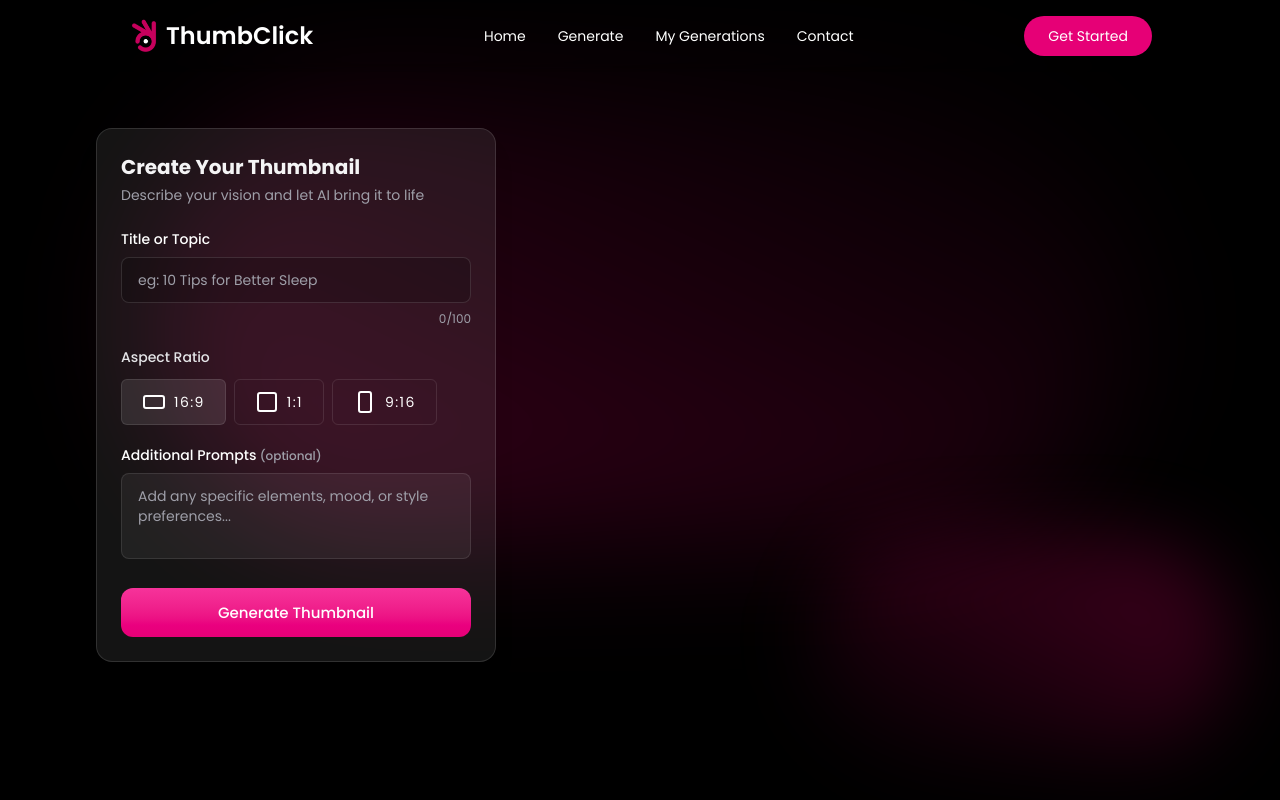
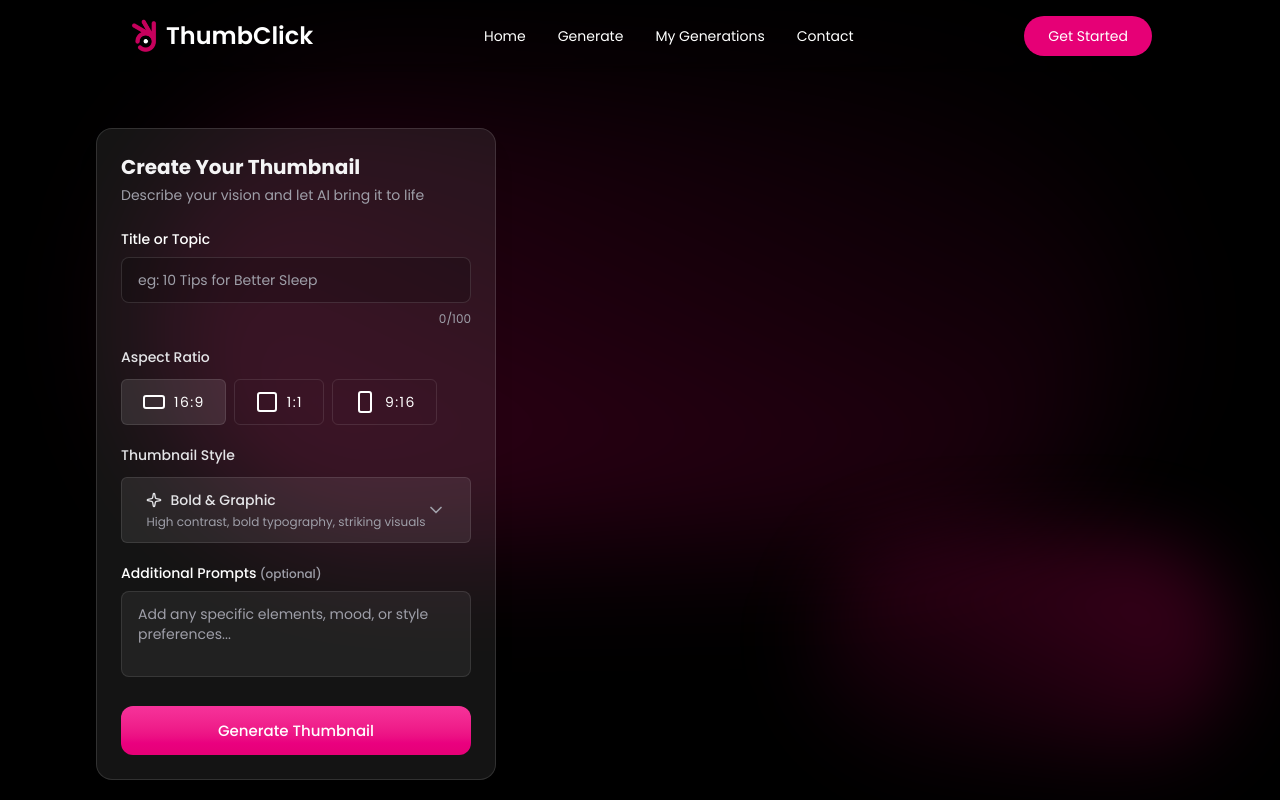
Before and after one commit to VishishtaDilsara/ThumbClick, a React (Vite) app in the folder frontend/: page /generate in a window 1280 px wide. Shown: the top 800 px of the page. Built offline with nearby package versions, Linux system fonts and the light colour scheme.

Commit message:
Style selector created

```diff
--- /dev/null
+++ b/frontend/src/components/StyleSelector.tsx
@@ -0,0 +1,90 @@
+import {
+  ChevronDownIcon,
+  CpuIcon,
+  ImageIcon,
+  PenTool,
+  SparkleIcon,
+  SquareIcon,
+} from "lucide-react";
+import { thumbnailStyles, type ThumbnailStyle } from "../assets/assets";
+
+const StyleSelector = ({
+  value,
+  onChange,
+  isOpen,
+  setIsOpen,
+}: {
+  value: ThumbnailStyle;
+  onChange: (style: ThumbnailStyle) => void;
+  isOpen: boolean;
+  setIsOpen: (open: boolean) => void;
+}) => {
+  const styleDescriptions: Record<ThumbnailStyle, string> = {
+    "Bold & Graphic": "High contrast, bold typography, striking visuals",
+    Minimalist: "Clean, simple, lots of white space",
+    Photorealistic: "Photo-based, natural looking",
+    Illustrated: "Hand-drawn, artistic, creative",
+    "Tech/Futuristic": "Modern, sleek, teach-inspired",
+  };
+
+  const styleIcons: Record<ThumbnailStyle, React.ReactNode> = {
+    "Bold & Graphic": <SparkleIcon className="h-4 w-4" />,
+    Minimalist: <SquareIcon className="h-4 w-4" />,
+    Photorealistic: <ImageIcon className="h-4 w-4" />,
+    Illustrated: <PenTool className="h-4 w-4" />,
+    "Tech/Futuristic": <CpuIcon className="h-4 w-4" />,
+  };
+
+  return (
+    <div className="relative space-y-3 dark">
+      <label className="block text-sm font-medium text-zinc-200">
+        Thumbnail Style{" "}
+      </label>
+      <button
+        type="button"
+        onClick={() => setIsOpen(!isOpen)}
+        className="flex w-full items-center justify-center rounded-md border px-4 py-3 text-left
+      transition bg-white/8 border-white/10 text-zinc-200 hover:bg-white/12"
+      >
+        <div className="space-y-1">
+          <div className="flex items-center gap-2 font-medium">
+            {styleIcons[value]}
+            <span>{value}</span>
+          </div>
+          <p className="text-xs text-zinc-400">{styleDescriptions[value]}</p>
+        </div>
+        <ChevronDownIcon
+          className={[
+            "h-5 w-5 text-zinc-400 transition-transform ",
+            isOpen && "rotate-180",
+          ].join("")}
+        />
+      </button>
+      {isOpen && (
+        <div className="absolute bottom-0 z-50 mt-1 w-full rounded-md border border-white/12 bg-black/20 backdrop-blur-3xl shadow-lg">
+          {thumbnailStyles.map((style) => (
+            <button
+              key={style}
+              type="button"
+              onClick={() => {
+                onChange(style);
+                setIsOpen(false);
+              }}
+              className="flex w-full items-start gap-3 px-4 py-3 text-left transition hover:bg-black/30"
+            >
+              <div className="mt-0.5">{styleIcons[style]}</div>
+              <div>
+                <p className="font-medium">{style}</p>
+                <p className="text-xs text-zinc-400">
+                  {styleDescriptions[style]}
+                </p>
+              </div>
+            </button>
+          ))}
+        </div>
+      )}
+    </div>
+  );
+};
+
+export default StyleSelector;
--- a/frontend/src/pages/Generate.tsx
+++ b/frontend/src/pages/Generate.tsx
@@ -8,6 +8,7 @@
 } from "../assets/assets";
 import SoftBackdrop from "../components/SoftBackdrop";
 import AspectRatioSelector from "../components/AspectRatioSelector";
+import StyleSelector from "../components/StyleSelector";
 
 const Generate = () => {
   const { id } = useParams();
@@ -70,6 +71,12 @@
                     onChange={setAspectRatio}
                   />
                   {/* STYLE SELECTOR*/}
+                  <StyleSelector
+                    value={style}
+                    onChange={setStyle}
+                    isOpen={styleDropdownOpen}
+                    setIsOpen={setStyleDropdownOpen}
+                  />
                   {/* COLOR SCHEME SELECTOR*/}
 
                   {/* DETAILS*/}
```
